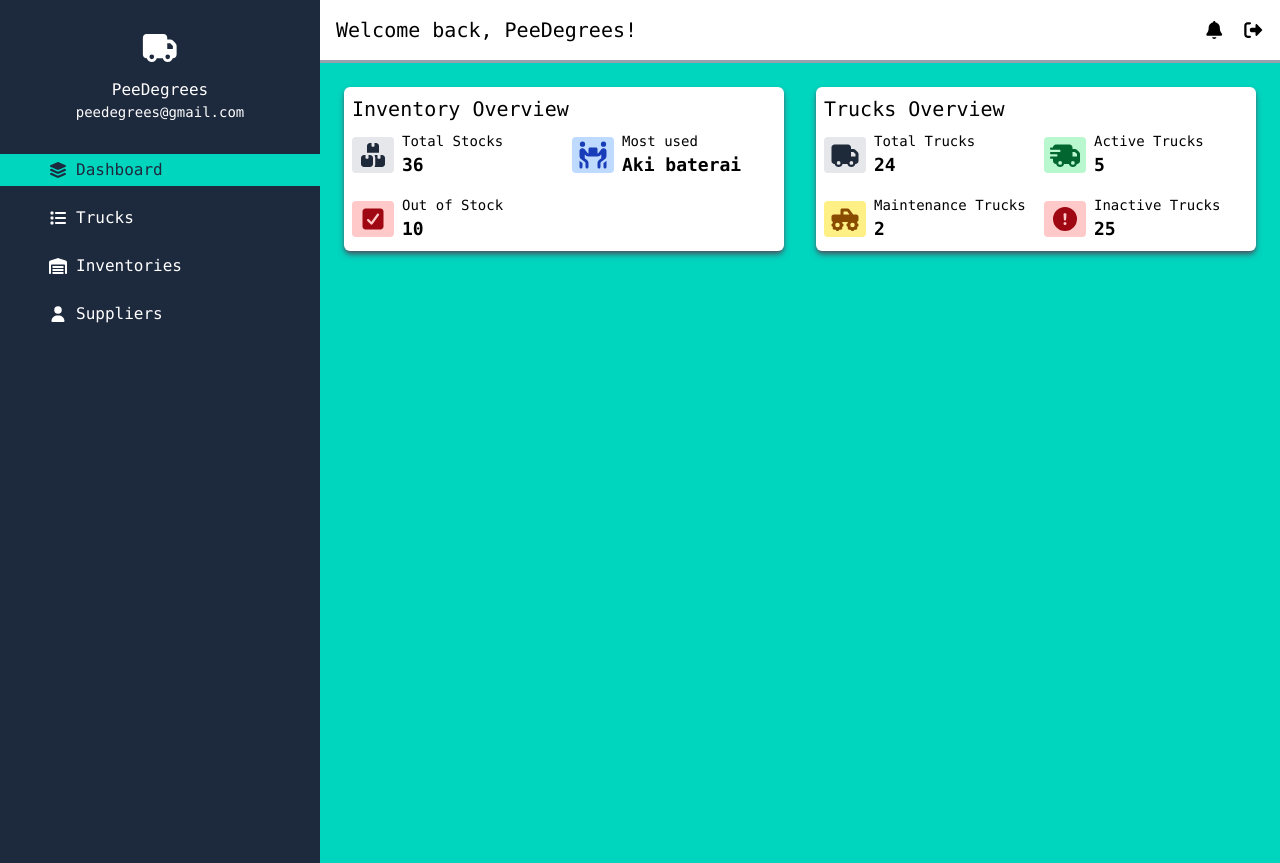
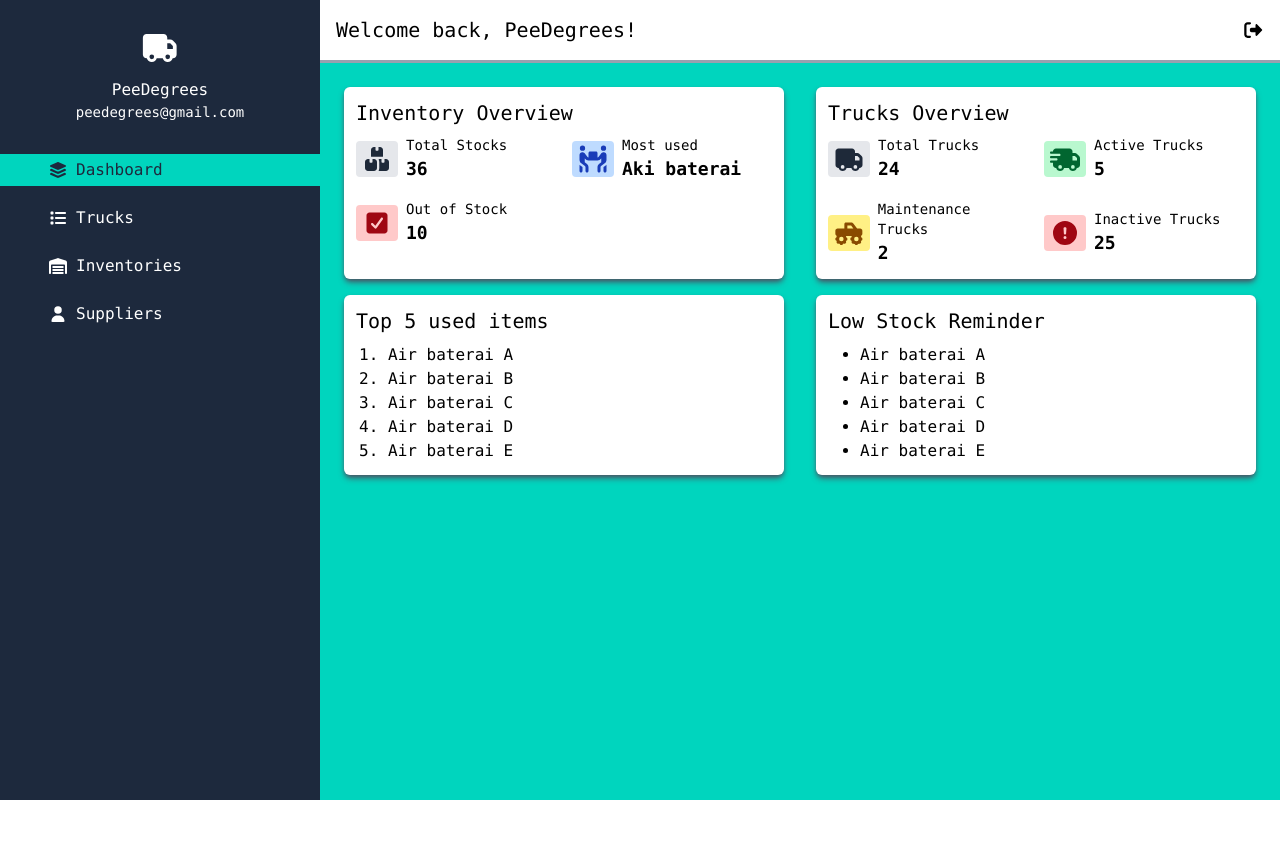
Before and after one commit to PeeOops/stock-app, a React (Vite) app in the folder frontend/: page / in a window 1280 px wide. After the commit the page ends 800 px from the top, so only its background shows below. Built offline with nearby package versions, Linux system fonts and the light colour scheme.

Commit message:
Added Top used items and Low stock reminder UI for Dashboard page

```diff
--- a/frontend/src/component/Dashboard.jsx
+++ b/frontend/src/component/Dashboard.jsx
@@ -3,10 +3,11 @@ import { FontAwesomeIcon } from "@fortawesome/react-fontawesome";
 
 const Dashboard = () => {
     return(
-        <div className="bg-teal-400 p-6 h-screen font-mono">
+        <div className="flex flex-col gap-4 h-full bg-teal-400 p-6 font-mono">
+            {/* Overview */}
             <div className="grid grid-cols-[1fr_1fr] gap-8">
                 {/* Inventory Overview */}
-                <div className="flex flex-col gap-2 bg-white rounded-md shadow-md shadow-gray-600 p-2">
+                <div className="flex flex-col gap-2 bg-white rounded-md shadow-md shadow-gray-600 p-3">
                     <h1 className="text-xl">Inventory Overview</h1>
                     <div className="grid grid-cols-2 gap-4">
                         <div className="flex flex-row items-center gap-2">
@@ -34,7 +35,7 @@ const Dashboard = () => {
                 </div>
 
                 {/* Trucks overview */}
-                <div className="flex flex-col gap-2 bg-white rounded-md shadow-md shadow-gray-600 p-2">
+                <div className="flex flex-col gap-2 bg-white rounded-md shadow-md shadow-gray-600 p-3">
                     <h1 className="text-xl">Trucks Overview</h1>
                     <div className="grid grid-cols-2 gap-4">
                         <div className="flex flex-row items-center gap-2">
@@ -69,6 +70,33 @@ const Dashboard = () => {
                 </div>
             </div>
 
+            {/* Top 5 used items + Alerts */}
+            <div className="grid grid-cols-[1fr_1fr] gap-8">
+                {/* Top 5 used items */}
+                <div className="flex flex-col gap-2 bg-white rounded-md shadow-md shadow-gray-600 p-3">
+                    <h1 className="text-xl">Top 5 used items</h1>
+                    <ul className="list-decimal pl-8">
+                        <li>Air baterai A</li>
+                        <li>Air baterai B</li>
+                        <li>Air baterai C</li>
+                        <li>Air baterai D</li>
+                        <li>Air baterai E</li>
+                    </ul>
+                </div>
+
+                {/* Low Stock Reminder */}
+                <div className="flex flex-col gap-2 bg-white rounded-md shadow-md shadow-gray-600 p-3">
+                    <h1 className="text-xl">Low Stock Reminder</h1>
+                    <ul className="list-disc pl-8">
+                        <li>Air baterai A</li>
+                        <li>Air baterai B</li>
+                        <li>Air baterai C</li>
+                        <li>Air baterai D</li>
+                        <li>Air baterai E</li>
+                    </ul>
+                </div>
+            </div>
+
         </div>
     )
 }
--- a/frontend/src/pages/Home.jsx
+++ b/frontend/src/pages/Home.jsx
@@ -1,4 +1,4 @@
-import { faBell, faLayerGroup, faList, faRightFromBracket, faTruck, faUser, faWarehouse } from "@fortawesome/free-solid-svg-icons";
+import { faLayerGroup, faList, faRightFromBracket, faTruck, faUser, faWarehouse } from "@fortawesome/free-solid-svg-icons";
 import { FontAwesomeIcon } from "@fortawesome/react-fontawesome";
 import Dashboard from "../component/Dashboard";
 import { useState } from "react";
@@ -47,12 +47,11 @@ const Home = () => {
                      <div></div>
                 </div>
                 {/* Content */}
-                <div className="flex flex-col">
+                <div className="flex flex-col max-h-screen">
                     {/* Header */}
                     <div className="flex flex-row items-center justify-between border-b-3 border-gray-400 p-4">
                         <h1 className="text-xl">Welcome back, PeeDegrees!</h1>
                         <div className="flex flex-row items-center gap-4">
-                            <FontAwesomeIcon icon={faBell} className="text-lg cursor-pointer" arial-label="Notification" />
                             <FontAwesomeIcon icon={faRightFromBracket} className="text-lg cursor-pointer" arial-label="Logout" />
                         </div>
 
```
